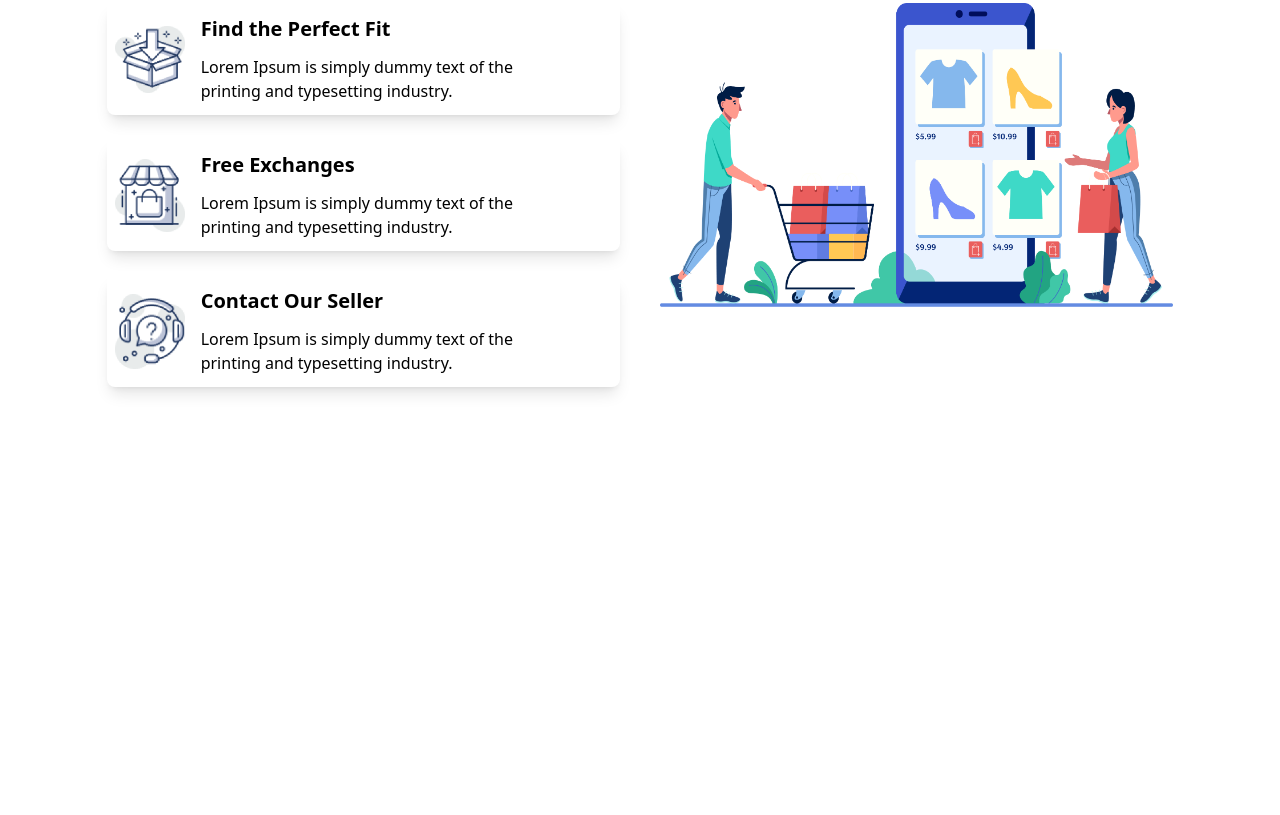
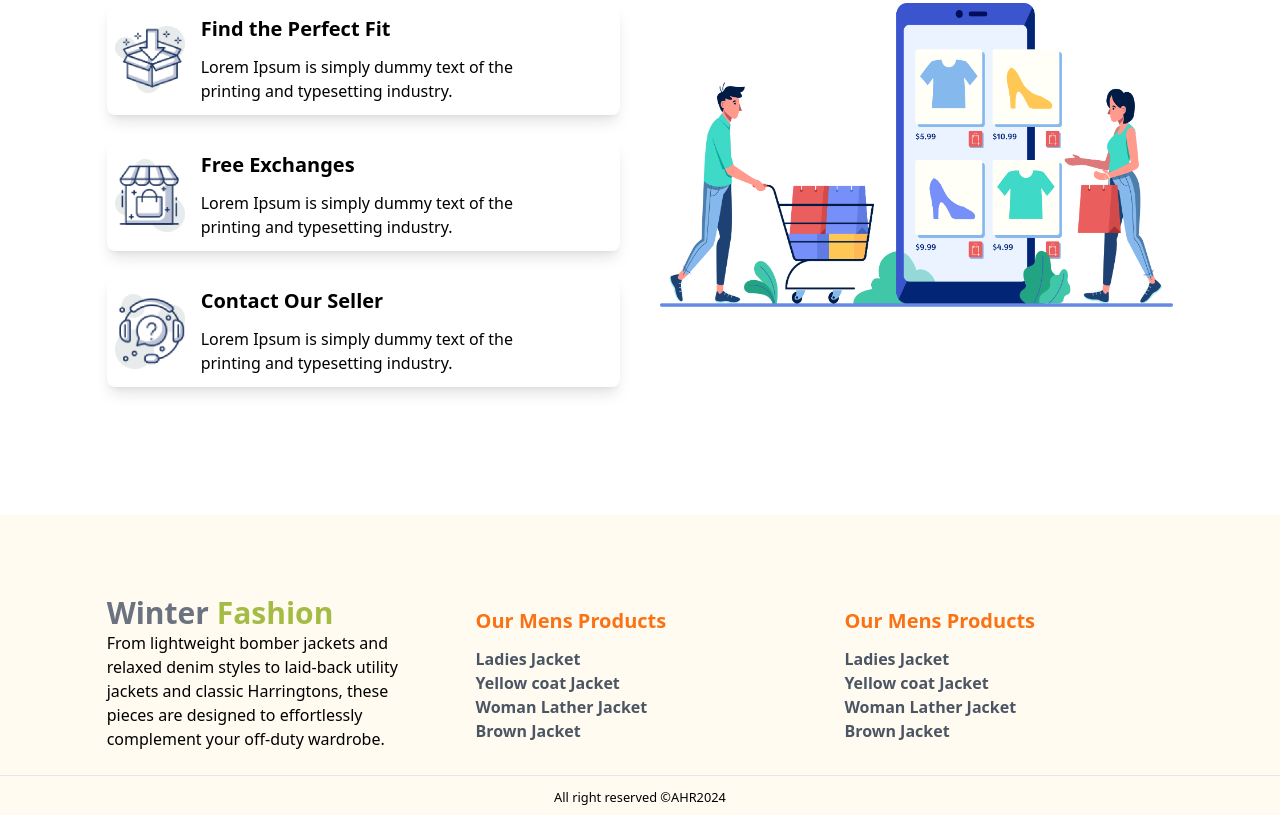
Before and after one commit to arafatrased/winter-fashion, a website built with Vite: page index.html in a window 1280 px wide. Shown: the part 2423-3238 px from the top of the page. Before the commit the page ends 2938 px from the top, so only its background shows below. Built offline with nearby package versions, Linux system fonts and the light colour scheme.

Commit message:
footer section done

```diff
--- a/index.html
+++ b/index.html
@@ -146,7 +146,38 @@
 
          </section>
     </main>
+    <footer class="bg-[#FFFBF0] min-h-[300px]">
+        <div class="w-5/6 mx-auto grid grid-cols-1 md:grid-cols-2 lg:grid-cols-3 gap-10 justify-center pt-20 pb-6">
+            <div>
+                <h1 class="text-3xl font-bold text-gray-500">Winter <span class="text-[#A4BC46]">Fashion</span></h1>
+                <p>From lightweight bomber jackets and relaxed denim styles to laid-back utility jackets and classic Harringtons, these pieces are designed to effortlessly complement your off-duty wardrobe.</p>
+            </div>
+            <div>
+                <h1 class="my-3 text-xl font-bold text-orange-500">Our Mens Products</h1>
+                <ul>
+                    <li class="font-bold text-gray-600">Ladies Jacket</li>
+                    <li class="font-bold text-gray-600">Yellow coat Jacket</li>
+                    <li class="font-bold text-gray-600">Woman Lather Jacket</li>
+                    <li class="font-bold text-gray-600">Brown Jacket</li>
+                </ul>
+            </div>
+            <div>
+                <h1 class="my-3 text-xl font-bold text-orange-500">Our Mens Products</h1>
+                <ul>
+                    <li class="font-bold text-gray-600">Ladies Jacket</li>
+                    <li class="font-bold text-gray-600">Yellow coat Jacket</li>
+                    <li class="font-bold text-gray-600">Woman Lather Jacket</li>
+                    <li class="font-bold text-gray-600">Brown Jacket</li>
+                </ul>
+            </div>
+        </div>
+        <hr class="mx-auto">
+        <div class="mx-auto items-center text-center mt-2">
+            <small class="">All right reserved &copy;AHR2024</small>
+        </div>
 
+
+    </footer>
 
 </body>
 </html>
```
